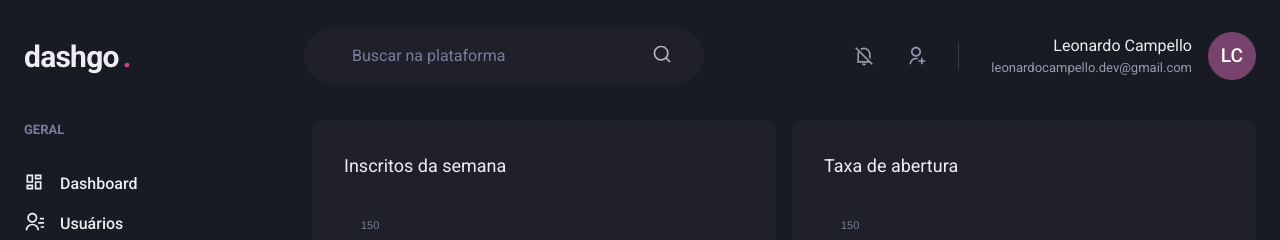
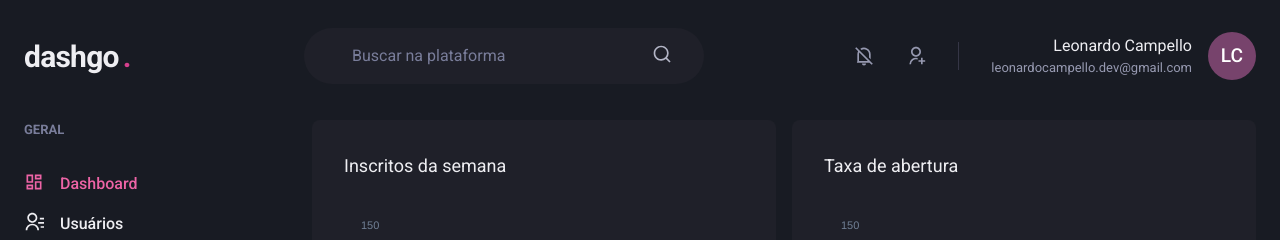
Before and after one commit to LeonardoCampello-dev/dashgo, a Next.js app: page /dashboard in a window 1280 px wide. Shown: the top 240 px of the page. Built offline with nearby package versions, Linux system fonts and the light colour scheme.

Commit message:
👌 IMPROVE: Flagging active link

```diff
--- /dev/null
+++ b/src/components/ActiveLink.tsx
@@ -0,0 +1,46 @@
+import { cloneElement, ReactElement } from 'react';
+
+import Link, { LinkProps } from 'next/link';
+
+import { useRouter } from 'next/router';
+
+interface ActiveLinkProps extends LinkProps {
+  children: ReactElement;
+  shouldMatchExactHref?: boolean;
+}
+
+export function ActiveLink({
+  children,
+  shouldMatchExactHref = false,
+  ...rest
+}: ActiveLinkProps) {
+  const { asPath } = useRouter();
+
+  let isActive = false;
+
+  const restHrefInString = String(rest.href);
+  const restAsInString = String(rest.as);
+
+  const linkExactlyTheSame =
+    asPath === rest.href || asPath === rest.as;
+
+  const linkStartsTheSame =
+    asPath.startsWith(restHrefInString) ||
+    asPath.startsWith(restAsInString);
+
+  if (shouldMatchExactHref && linkExactlyTheSame) {
+    isActive = true;
+  }
+
+  if (!shouldMatchExactHref && linkStartsTheSame) {
+    isActive = true;
+  }
+
+  return (
+    <Link {...rest}>
+      {cloneElement(children, {
+        color: isActive ? 'pink.400' : 'gray.50'
+      })}
+    </Link>
+  );
+}
--- a/src/components/Sidebar/NavLink.tsx
+++ b/src/components/Sidebar/NavLink.tsx
@@ -1,6 +1,4 @@
 import { ElementType } from 'react';
-
-import Link from 'next/link';
 
 import {
   Link as ChakraLink,
@@ -8,6 +6,8 @@
   Icon,
   Text
 } from '@chakra-ui/react';
+
+import { ActiveLink } from '../ActiveLink';
 
 interface NavLinkProps extends ChakraLinkProps {
   icon: ElementType;
@@ -22,13 +22,13 @@
   ...rest
 }: NavLinkProps) {
   return (
-    <Link href={href} passHref>
+    <ActiveLink href={href} passHref>
       <ChakraLink display='flex' align='center' {...rest}>
         <Icon as={icon} fontSize='20' />
         <Text ml='4' fontWeight='medium'>
           {children}
         </Text>
       </ChakraLink>
-    </Link>
+    </ActiveLink>
   );
 }
```
